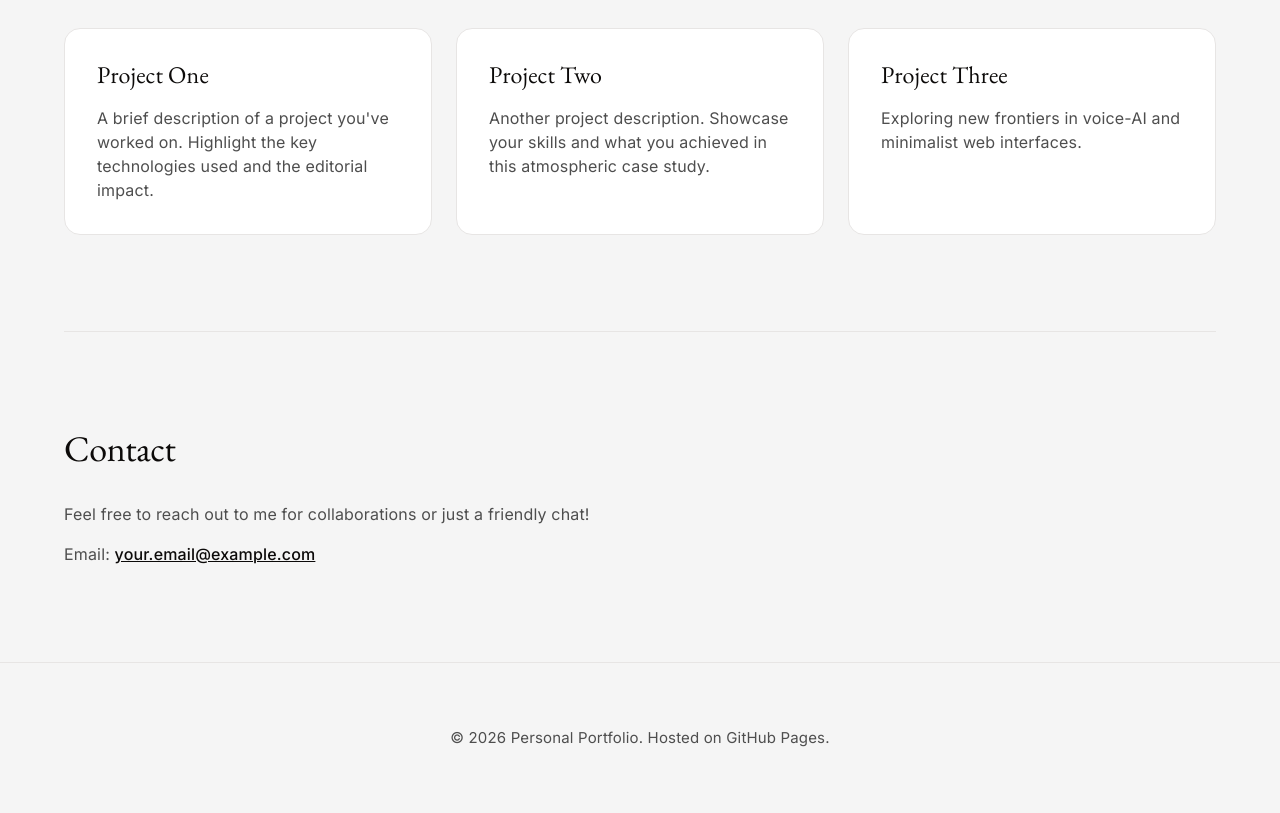
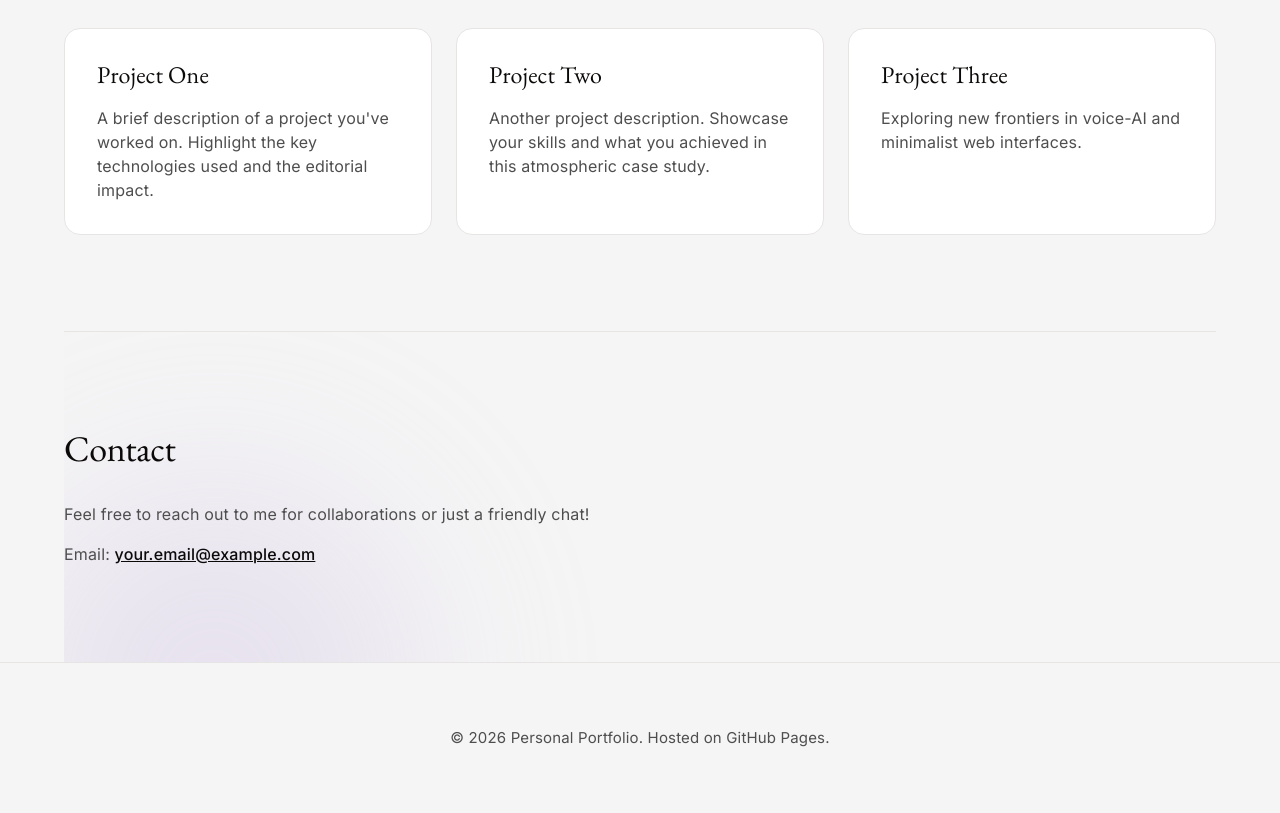
Before and after one commit to deteee/deteee.github.io, a plain HTML site: page index.html in a window 1280 px wide. Shown: the part 1033-1846 px from the top of the page. Drawn offline with nearby package versions, Linux system fonts and the light colour scheme.

Commit message:
Refine atmospheric design with additional gradient orbs (peach, lavender)

```diff
--- a/index.html
+++ b/index.html
@@ -48,7 +48,8 @@
             </div>
         </section>
 
-        <section id="contact">
+        <section id="contact" style="position: relative; overflow: hidden;">
+            <div class="orb orb-contact"></div>
             <h2>Contact</h2>
             <p>Feel free to reach out to me for collaborations or just a friendly chat!</p>
             <p style="margin-top: 16px;">Email: <a href="mailto:your.email@example.com" style="color: var(--color-ink); font-weight: 500;">your.email@example.com</a></p>
--- a/style.css
+++ b/style.css
@@ -103,6 +103,22 @@ header {
     transform: translateX(-50%);
 }
 
+.orb-projects {
+    background: radial-gradient(circle, var(--gradient-peach), transparent);
+    bottom: -100px;
+    right: -100px;
+    width: 400px;
+    height: 400px;
+}
+
+.orb-contact {
+    background: radial-gradient(circle, var(--gradient-lavender), transparent);
+    top: 100px;
+    left: -100px;
+    width: 500px;
+    height: 500px;
+}
+
 .profile-img {
     width: 120px;
     height: 120px;
```
